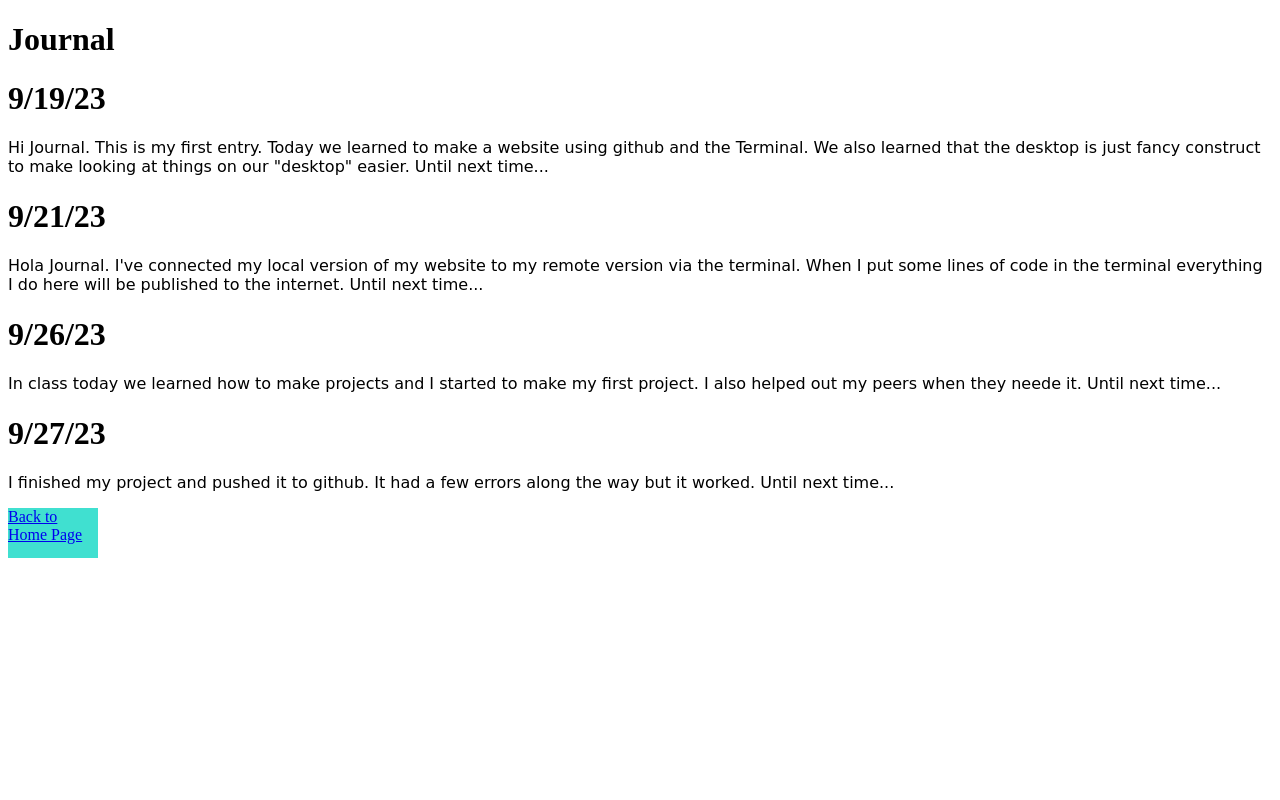
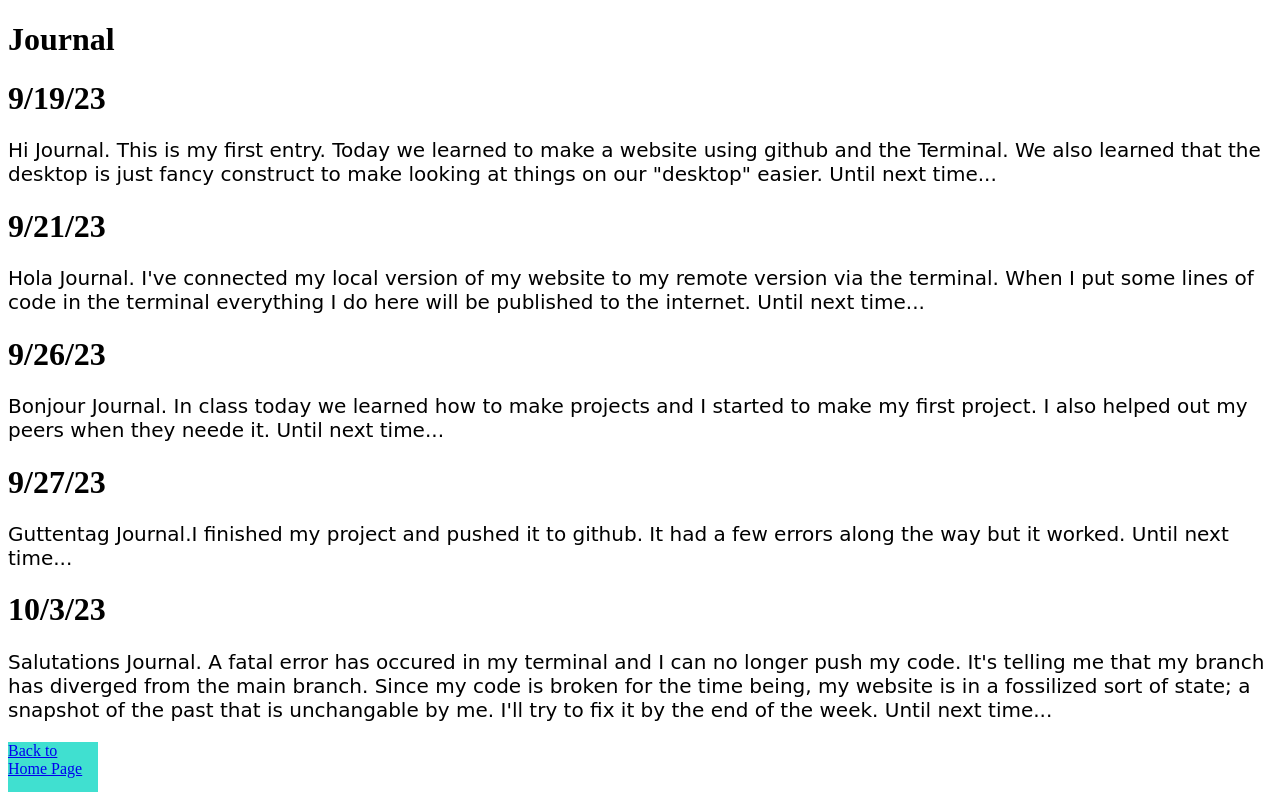
Before and after one commit to Sanje313/Sanje313.github.io, a plain HTML site: page journal.html in a window 1280 px wide. Drawn offline with Linux system fonts and the light colour scheme; a web font is replaced by a local one.

Commit message:
molly trying to add stuff

```diff
--- a/journal.html
+++ b/journal.html
@@ -8,6 +8,7 @@
 		p{
 			color:black;
 			font-family: 'Calligraffitti', cursive;
+			font-size:20px;
 		}
 	</style>
 	<style type="text/css">
@@ -23,9 +24,11 @@
 	<h1>9/21/23</h1>
 	<p>Hola Journal. I've connected my local version of my website to my remote version via the terminal. When I put some lines of code in the terminal everything I do here will be published to the internet. Until next time...</p>
 	<h1>9/26/23</h1>
-	<p>In class today we learned how to make projects and I started to make my first project. I also helped out my peers when they neede it. Until next time...</p>
+	<p>Bonjour Journal. In class today we learned how to make projects and I started to make my first project. I also helped out my peers when they neede it. Until next time...</p>
 	<h1>9/27/23</h1>
-	<p>I finished my project and pushed it to github. It had a few errors along the way but it worked. Until next time...</p>
+	<p>Guttentag Journal.I finished my project and pushed it to github. It had a few errors along the way but it worked. Until next time...</p>
+	<h1>10/3/23</h1>
+	<p>Salutations Journal. A fatal error has occured in my terminal and I can no longer push my code. It's telling me that my branch has diverged from the main branch.  Since my code is broken for the time being, my website is in a fossilized sort of state; a snapshot of the past that is unchangable by me. I'll try to fix it by the end of the week. Until next time...</p>
 </head>
 <body>
 	<a href="index.html">
```
